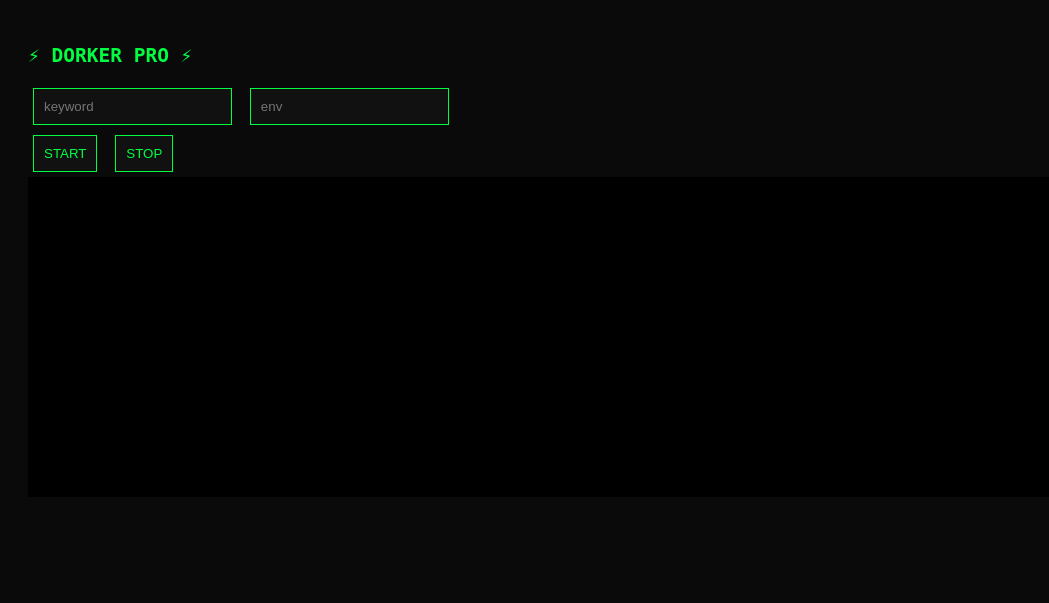
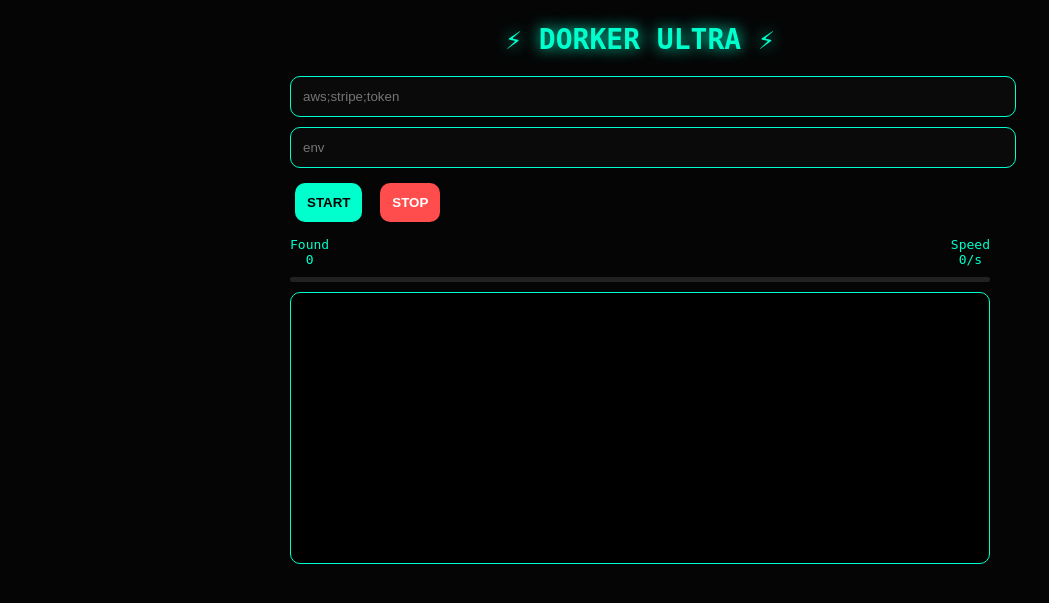
Before and after one commit to gptyasser8-bit/YSHDORKER, a Flask app: page / in a window 1280 px wide. Shown: the top 603 px of the page, without its empty margins (0-1049 px from the left). Run offline with Flask 3, Linux system fonts and the light colour scheme.

Commit message:
Update index.html

```diff
--- a/templates/index.html
+++ b/templates/index.html
@@ -1,47 +1,171 @@
 <!DOCTYPE html>
-<html>
+<html lang="en">
 <head>
 <meta charset="UTF-8">
-<title>Dorker Pro</title>
+<meta name="viewport" content="width=device-width, initial-scale=1.0">
+<title>Dorker Ultra</title>
+
 <style>
-body{background:#0a0a0a;color:#00ff41;font-family:monospace;padding:20px}
-input,button{padding:10px;margin:5px;background:#111;border:1px solid #00ff41;color:#00ff41}
-#log{height:300px;overflow:auto;background:black;padding:10px}
-.card{border:1px solid #00ff41;padding:10px;margin-top:10px}
+body{
+background:#050505;
+color:#00ffcc;
+font-family:monospace;
+padding:15px;
+}
+
+.title{
+text-align:center;
+font-size:28px;
+font-weight:bold;
+text-shadow:0 0 15px #00ffcc;
+margin-bottom:20px;
+}
+
+.container{
+max-width:700px;
+margin:auto;
+}
+
+input{
+width:100%;
+padding:12px;
+margin-bottom:10px;
+background:#0a0a0a;
+border:1px solid #00ffcc;
+color:#00ffcc;
+border-radius:10px;
+}
+
+button{
+padding:12px;
+margin:5px;
+border:none;
+border-radius:10px;
+cursor:pointer;
+font-weight:bold;
+}
+
+.start{background:#00ffcc;color:#000;}
+.stop{background:#ff4d4d;color:#fff;}
+
+#log{
+background:#000;
+height:250px;
+overflow:auto;
+padding:10px;
+border-radius:10px;
+border:1px solid #00ffcc;
+margin-top:10px;
+}
+
+.card{
+background:#0a0a0a;
+border:1px solid #00ffcc;
+padding:10px;
+margin-top:10px;
+border-radius:10px;
+}
+
+.stats{
+display:flex;
+justify-content:space-between;
+margin-top:10px;
+}
+
+.stat{
+text-align:center;
+}
+
+.progress{
+height:5px;
+background:#222;
+margin-top:10px;
+border-radius:10px;
+overflow:hidden;
+}
+
+.fill{
+height:100%;
+width:0%;
+background:#00ffcc;
+}
 </style>
 </head>
 
 <body>
 
-<h2>⚡ DORKER PRO ⚡</h2>
+<div class="title">⚡ DORKER ULTRA ⚡</div>
 
-<input id="keyword" placeholder="keyword">
+<div class="container">
+
+<input id="keyword" placeholder="aws;stripe;token">
 <input id="ext" placeholder="env">
 
-<br>
-<button onclick="start()">START</button>
-<button onclick="stop()">STOP</button>
+<div>
+<button class="start" onclick="start()">START</button>
+<button class="stop" onclick="stop()">STOP</button>
+</div>
+
+<div class="stats">
+<div class="stat">Found<br><span id="found">0</span></div>
+<div class="stat">Speed<br><span id="speed">0/s</span></div>
+</div>
+
+<div class="progress">
+<div class="fill" id="bar"></div>
+</div>
 
 <div id="log"></div>
 <div id="results"></div>
 
+</div>
+
 <script>
 let source;
+let found=0;
+let startTime;
 
 function log(t){
-document.getElementById("log").innerHTML += t+"<br>"
+let el=document.getElementById("log")
+el.innerHTML += t+"<br>"
+el.scrollTop = el.scrollHeight
 }
 
 function start(){
-fetch("/start",{method:"POST",headers:{'Content-Type':'application/json'},
-body:JSON.stringify({keyword:keyword.value,ext:ext.value})})
+found=0
+document.getElementById("results").innerHTML=""
+document.getElementById("log").innerHTML=""
+startTime=Date.now()
+
+fetch("/start",{
+method:"POST",
+headers:{'Content-Type':'application/json'},
+body:JSON.stringify({
+keyword:keyword.value,
+ext:ext.value
+})
+})
 
 if(source) source.close()
 source = new EventSource("/logs")
 
-source.onmessage = e => log(e.data)
+source.onmessage = e=>{
+log(e.data)
 
-setInterval(loadResults,3000)
+if(e.data.includes("FOUND")){
+found++
+document.getElementById("found").innerText=found
+
+let elapsed=(Date.now()-startTime)/1000
+let speed=(found/elapsed).toFixed(1)
+document.getElementById("speed").innerText=speed+"/s"
+
+let progress=Math.min(found*5,100)
+document.getElementById("bar").style.width=progress+"%"
+}
+}
+
+setInterval(loadResults,2000)
 }
 
 function stop(){
@@ -58,7 +182,8 @@ div.innerHTML=""
 
 data.forEach(x=>{
 div.innerHTML += `<div class="card">
-${x.url}<br>${x.secrets.join("<br>")}
+<b>${x.url}</b><br>
+${x.secrets.join("<br>")}
 </div>`
 })
 }
```
